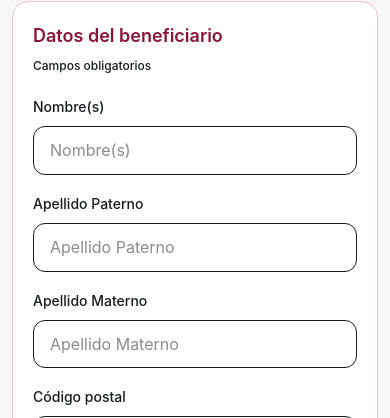
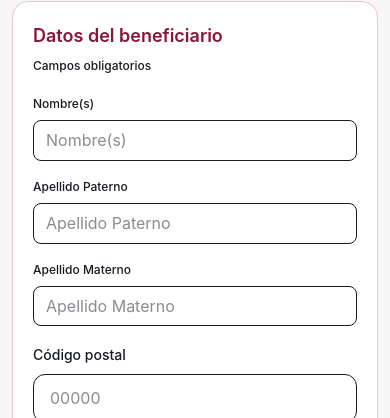
Before and after one commit to Pohe1999/mercado-solidario, a React (Vite) app: page / in a window 390 px wide. Shown: the part 566-984 px from the top of the page. Built offline with nearby package versions, Linux system fonts and the light colour scheme; no server answers.

Commit message:
Hacer campos más compactos, trim automático en espacios finales, y concatenar nombreCompleto

```diff
--- a/src/App.jsx
+++ b/src/App.jsx
@@ -148,14 +148,17 @@ function App() {
 
   const onSubmit = async (formData) => {
     try {
+      const nombre = formData.nombre.trim().toUpperCase()
+      const apellidoPaterno = formData.apellidoPaterno.trim().toUpperCase()
+      const apellidoMaterno = formData.apellidoMaterno.trim().toUpperCase()
+      const nombreCompleto = `${nombre} ${apellidoPaterno} ${apellidoMaterno}`
+
       const payload = {
         smName: formData.smName,
         smSector: String(selectedSm?.sector ?? ''),
         smSeccion: String(selectedSm?.seccion ?? ''),
         smFraccion: String(selectedSm?.fraccion ?? ''),
-        nombre: formData.nombre.trim().toUpperCase(),
-        apellidoPaterno: formData.apellidoPaterno.trim().toUpperCase(),
-        apellidoMaterno: formData.apellidoMaterno.trim().toUpperCase(),
+        nombreCompleto,
         postalCode: formData.postalCode,
         municipio: locationData?.places?.[0]?.['place name'] ?? '',
         colonia: formData.colonia,
@@ -334,79 +337,93 @@ function App() {
             <span className="text-xs font-medium">Campos obligatorios</span>
           </div>
 
-          <div className="mt-5 grid gap-4 sm:gap-5 md:grid-cols-2">
+          <div className="mt-4 grid gap-3 sm:gap-4 md:grid-cols-3">
             <div>
-              <label className="text-sm font-medium text-graphite-700">Nombre(s)</label>
+              <label className="text-xs font-medium text-graphite-700 sm:text-sm">Nombre(s)</label>
               <input
                 {...register('nombre', {
-                  required: 'El nombre es obligatorio',
+                  required: 'Requerido',
                   pattern: {
                     value: /^[a-zA-ZáéíóúÁÉÍÓÚñÑüÜ\s]+$/,
-                    message: 'Solo se permiten letras',
+                    message: 'Solo letras',
                   },
                   minLength: {
                     value: 2,
-                    message: 'Ingresa al menos 2 caracteres',
+                    message: 'Mínimo 2 caracteres',
+                  },
+                  onChange: (e) => {
+                    const trimmed = e.target.value.replace(/\s+$/, '')
+                    setValue('nombre', trimmed)
                   },
                 })}
                 placeholder="Nombre(s)"
-                className="mt-2 w-full rounded-xl border border-graphite-200 bg-graphite-50 px-4 py-3 text-sm text-graphite-800 outline-none transition focus:border-[#8B1538] focus:ring-2 focus:ring-[#E9C4D1]"
+                className="mt-1.5 w-full rounded-lg border border-graphite-200 bg-graphite-50 px-3 py-2 text-sm text-graphite-800 outline-none transition focus:border-[#8B1538] focus:ring-2 focus:ring-[#E9C4D1]"
               />
               {errors.nombre && (
-                <p className="mt-1 text-xs font-medium text-[#B42318]">
+                <p className="mt-0.5 text-xs font-medium text-[#B42318]">
                   {errors.nombre.message}
                 </p>
               )}
             </div>
 
             <div>
-              <label className="text-sm font-medium text-graphite-700">Apellido Paterno</label>
+              <label className="text-xs font-medium text-graphite-700 sm:text-sm">Apellido Paterno</label>
               <input
                 {...register('apellidoPaterno', {
-                  required: 'El apellido paterno es obligatorio',
+                  required: 'Requerido',
                   pattern: {
                     value: /^[a-zA-ZáéíóúÁÉÍÓÚñÑüÜ\s]+$/,
-                    message: 'Solo se permiten letras',
+                    message: 'Solo letras',
                   },
                   minLength: {
                     value: 2,
-                    message: 'Ingresa al menos 2 caracteres',
+                    message: 'Mínimo 2 caracteres',
+                  },
+                  onChange: (e) => {
+                    const trimmed = e.target.value.replace(/\s+$/, '')
+                    setValue('apellidoPaterno', trimmed)
                   },
                 })}
                 placeholder="Apellido Paterno"
-                className="mt-2 w-full rounded-xl border border-graphite-200 bg-graphite-50 px-4 py-3 text-sm text-graphite-800 outline-none transition focus:border-[#8B1538] focus:ring-2 focus:ring-[#E9C4D1]"
+                className="mt-1.5 w-full rounded-lg border border-graphite-200 bg-graphite-50 px-3 py-2 text-sm text-graphite-800 outline-none transition focus:border-[#8B1538] focus:ring-2 focus:ring-[#E9C4D1]"
               />
               {errors.apellidoPaterno && (
-                <p className="mt-1 text-xs font-medium text-[#B42318]">
+                <p className="mt-0.5 text-xs font-medium text-[#B42318]">
                   {errors.apellidoPaterno.message}
                 </p>
               )}
             </div>
 
-            <div className="md:col-span-2">
-              <label className="text-sm font-medium text-graphite-700">Apellido Materno</label>
+            <div>
+              <label className="text-xs font-medium text-graphite-700 sm:text-sm">Apellido Materno</label>
               <input
                 {...register('apellidoMaterno', {
-                  required: 'El apellido materno es obligatorio',
+                  required: 'Requerido',
                   pattern: {
                     value: /^[a-zA-ZáéíóúÁÉÍÓÚñÑüÜ\s]+$/,
-                    message: 'Solo se permiten letras',
+                    message: 'Solo letras',
                   },
                   minLength: {
                     value: 2,
-                    message: 'Ingresa al menos 2 caracteres',
+                    message: 'Mínimo 2 caracteres',
+                  },
+                  onChange: (e) => {
+                    const trimmed = e.target.value.replace(/\s+$/, '')
+                    setValue('apellidoMaterno', trimmed)
                   },
                 })}
                 placeholder="Apellido Materno"
-                className="mt-2 w-full rounded-xl border border-graphite-200 bg-graphite-50 px-4 py-3 text-sm text-graphite-800 outline-none transition focus:border-[#8B1538] focus:ring-2 focus:ring-[#E9C4D1]"
+                className="mt-1.5 w-full rounded-lg border border-graphite-200 bg-graphite-50 px-3 py-2 text-sm text-graphite-800 outline-none transition focus:border-[#8B1538] focus:ring-2 focus:ring-[#E9C4D1]"
               />
               {errors.apellidoMaterno && (
-                <p className="mt-1 text-xs font-medium text-[#B42318]">
+                <p className="mt-0.5 text-xs font-medium text-[#B42318]">
                   {errors.apellidoMaterno.message}
                 </p>
               )}
             </div>
+          </div>
 
+          <div className="mt-4 grid gap-3 sm:gap-4 md:grid-cols-2">
             <div>
               <label className="text-sm font-medium text-graphite-700">Código postal</label>
               <input
```
Also changed, not shown: 2 other files (tests, documents, lock files or other folders).
